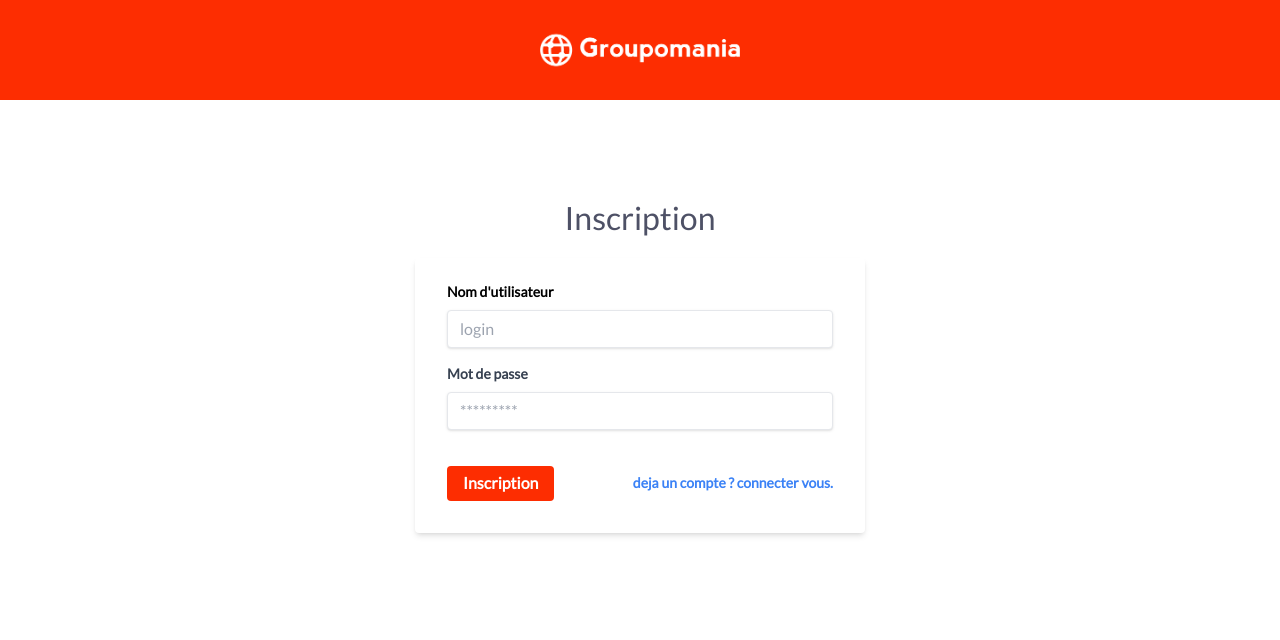
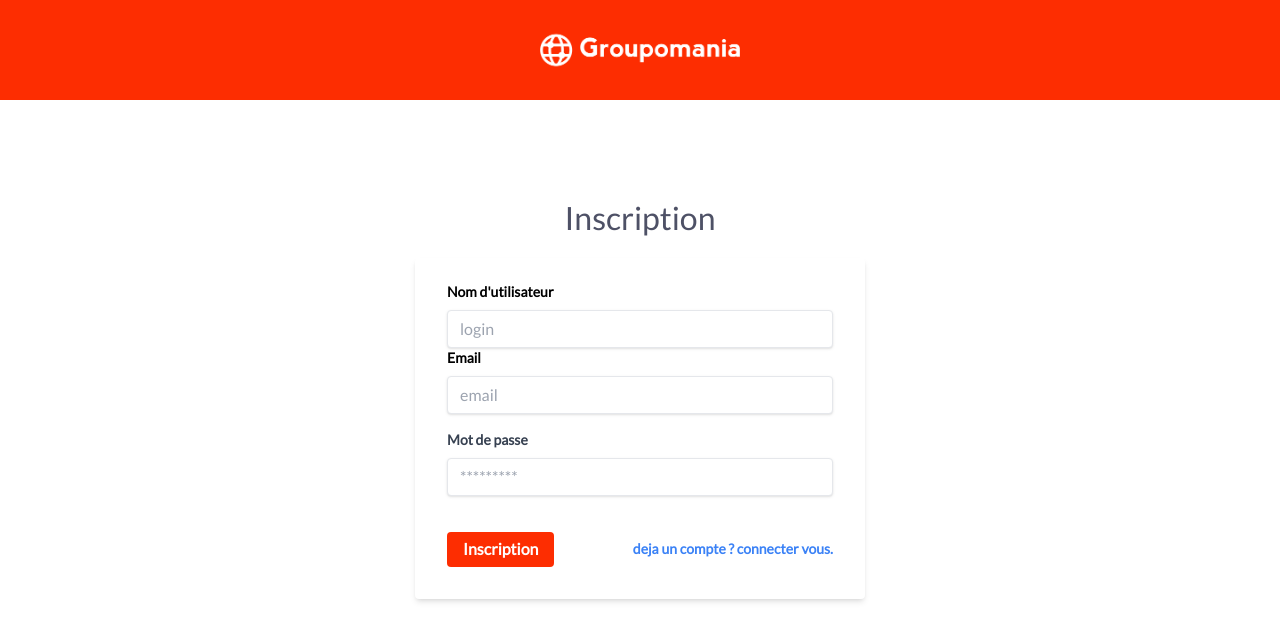
Before and after one commit to curlynux/groupomania-p7, a React (Create React App) app in the folder frontend/: page / in a window 1280 px wide. Shown: the top 640 px of the page. Built offline with nearby package versions, Linux system fonts and the light colour scheme.

Commit message:
logout works fine !

```diff
--- a/frontend/src/App.js
+++ b/frontend/src/App.js
@@ -1,13 +1,16 @@
 import "normalize.css"
 import Header from "./components/header";
 import "./App.css";
+import { Navigate } from "react-router-dom";
 
 function App() {
     async function createUser()
     {
         const user = document.getElementById("user").value;
         const password = document.getElementById("pswd").value;
+        const username = document.getElementById("username").value;
         const fromData = {
+            username: username,
             email: user,
             password: password
         }
@@ -21,7 +24,7 @@ function App() {
                     "Content-Type": "application/json"
                 },
                 body: JSON.stringify(fromData)
-            })
+            }).then(() => Navigate("/login", {replace: true}))
         }
         catch (error)
             {console.log(error)}
@@ -37,7 +40,11 @@ function App() {
                     <label className="block test-gray-700 text-sm font-bold mb-2" htmlFor="username">
                         Nom d'utilisateur
                     </label>
-                    <input id="user" name="email" className="shadow appearance-none border rounded w-full py-2 px-3 text-gray-700 leading-tight focus:outline-none focus:shadow-outline" type="text" placeholder="login"/>
+                    <input id="username" name="username" className="shadow appearance-none border rounded w-full py-2 px-3 text-gray-700 leading-tight focus:outline-none focus:shadow-outline" type="text" placeholder="login"/>
+                    <label className="block test-gray-700 text-sm font-bold mb-2" htmlFor="username">
+                        Email
+                    </label>
+                    <input id="user" name="email" className="shadow appearance-none border rounded w-full py-2 px-3 text-gray-700 leading-tight focus:outline-none focus:shadow-outline" type="email" placeholder="email"/>
                 </div>
                 <div className="mb-6">
                     <label className="block text-gray-700 text-sm font-bold mb-2" htmlFor="password">
```
